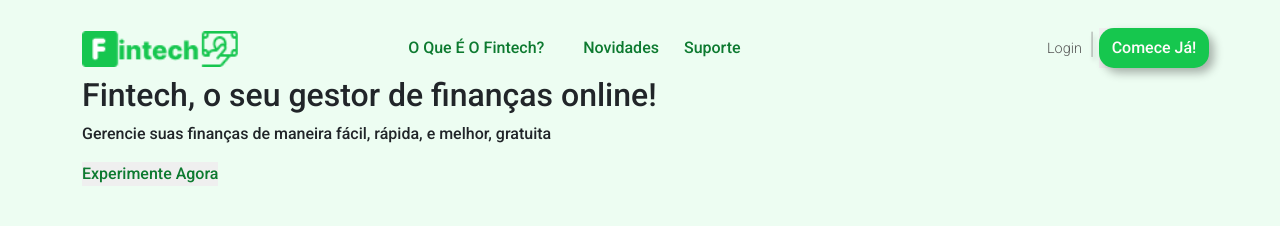
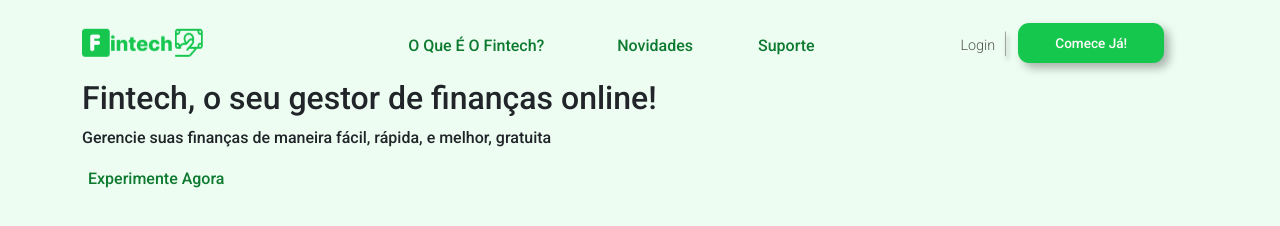
Before and after one commit to johnatans2/FintechTest, a plain HTML site: page index.html in a window 1280 px wide. Drawn offline with nearby package versions, Linux system fonts and the light colour scheme.

Commit message:
Ajeitando o Header com o problema de empurrar os links adjacentes por conta do font-weight

```diff
--- a/Assets/CSS/style.css
+++ b/Assets/CSS/style.css
@@ -6,16 +6,15 @@
     --tom-mediano:#0D7A30;
     --tom-escuro:#063615;
     --cor-de-fundo:#EDFDF2;
-    --centralizar:translatey(-80%)
 }
 /* Reset do Navegador */
 *{
-    margin:0px;
-    padding:0px;
     border:0px;
-    box-sizing:border-box;
     font-family:"Roboto", sans-serif;
     font-weight:500;
+}
+button{
+    background-color:transparent;
 }
 a{
     text-decoration:none;
@@ -66,35 +65,44 @@ body{
         margin:0%;
     }
     .logo img{
-        width:70%;
+        transform:translatey(-15%);
     }
     .navegacao{
         width:50%;
         margin:0% 2% 0% 6%;
     }
+    .navegacao li:nth-child(1){
+        width:45%;
+    }
+    @media (min-width:1000px){
+        .navegacao li:nth-child(1){
+            width:35%;
+        }
+    }
     .navegacao li{
         display:inline-block;
-        max-width:32%;
-        font-size:1em;
-    }
-    .navegacao li:nth-child(1){
-        min-width:150px;
+        width:22%;
     }
     .navegacao li:nth-child(even){
         margin:0% 4%;
     }
     .interacao{
         width:20%;
-        text-align:right;
+        transform:translatey(-5%);
+    }
+    .interacao button{
+        width:60%;
     }
     .button{
-        padding:10% 0;
-        border-radius:15px;
+        padding:8% 0%;
+        border-radius:0.7rem;
         background-color:var(--cor-principal);
-        width:calc(100% + 30%);
+        min-width:120%;
+        max-width:130%;
         font-weight:500;
         color:#FFFBFA;
         display:inline-block;
+        font-size:0.85em;
         box-shadow:5px 5px 10px 0px rgba(0, 0, 0, 0.3);
     }
     .button:hover{
@@ -107,19 +115,23 @@ body{
         box-shadow:3px 3px 6px 0px rgba(0,0,0,0.3);
     }
     .interacao>a{
+        transform: translateY(10%);
         color:#555;
+        font-weight:300;
         display:inline-block;
-        font-weight:300;
+        min-width:38px;
         font-size:0.9em;
     }
     .interacao>a:hover{
         font-weight:400
     }
-    .interacao>a::after{
-        content:' |';
-        font-size:30px;
+    .interacao p{
+        transform: translateY(10%);
         font-weight:100;
         color:#888;
-        text-shadow: 2px 4px 4px rgba(0, 0, 0, 0.3);
+        font-size:1.8em;
+        display:inline-block;
+        text-shadow: 2px 4px 4px rgba(0, 0, 0, 0.5);
+        cursor:default;
     }
 }
--- a/index.html
+++ b/index.html
@@ -29,6 +29,7 @@
             </nav>
             <section class="interacao">
                 <a href="#">Login</a>
+                <p>|</p>
                 <button><a href="#" class="button">Comece Já!</a></button>
             </section>
         </header>
```
